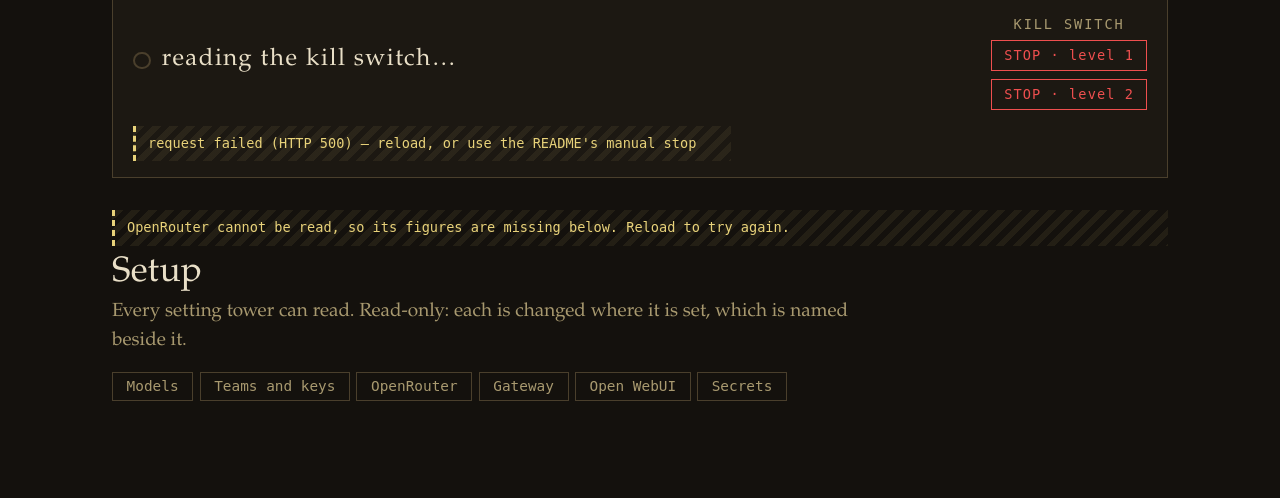
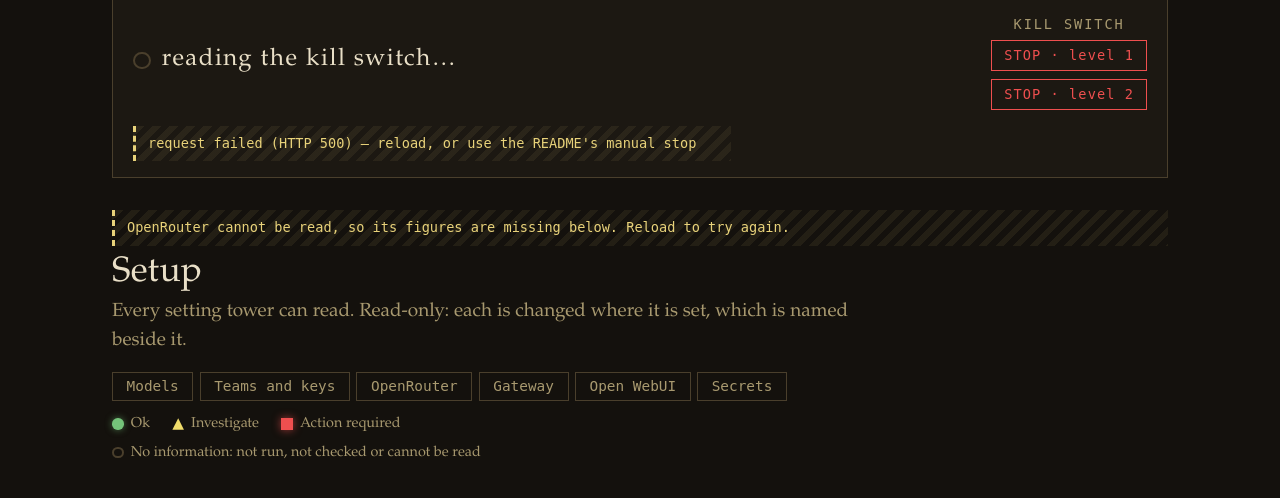
Before and after one commit to xivind/rapid-selector, a FastAPI app: template tower/tower/templates/setup.html in a window 1280 px wide. Shown: the part 156-654 px from the top of the page. Run offline with FastAPI, Linux system fonts and the light colour scheme; the template is opened without the code that fills it: most values are stand-ins (such as "Sample title", 1, 10 or a date in 2020); data that the repository does not hold is empty; parts of the project's set-up code (start-up, migrations or seed data) failed here and were passed over.

Commit message:
tower: cost bars show share of spend; reconciliation explained; a legend for the lights
The bars under Roles and Models were sized by calls against the busiest line,
while the list is sorted by spend. Setup's tab status names its tab.

Co-Authored-By: Claude Opus 5.5 <noreply@anthropic.com>

```diff
--- a/tower/tower/static/tower.css
+++ b/tower/tower/static/tower.css
@@ -368,6 +368,7 @@ input:focus { border-color: var(--amber); }
 .subtabs a:hover { color: var(--ink); border-color: var(--amber-low); }
 .subtabs a[aria-current="page"] { color: var(--ground); background: var(--amber); border-color: var(--amber); }
 .tab-status { margin: 0 0 .5rem; font: .9rem var(--mono); color: var(--dim); }
+.legend-lights { display: flex; flex-wrap: wrap; gap: .4rem 1.4rem; margin: 0 0 1rem; }
 .visually-hidden { position: absolute; width: 1px; height: 1px; overflow: hidden; clip-path: inset(50%); white-space: nowrap; }
 
 /* ---- Phone width ----------------------------------------------------------------------------- */
--- a/tower/tower/templates/cost.html
+++ b/tower/tower/templates/cost.html
@@ -74,10 +74,11 @@
   {% elif not rows %}
   <p class="note">No calls in this period.</p>
   {% else %}
-  {% set most = rows|map(attribute="calls")|max %}
+  {# each bar is the line's share of this list's spend #}
+  {% set total = rows|sum(attribute="spend_usd") %}
   <ol class="ranks">
     {% for r in rows %}
-    <li><span class="name">{{ r.label }}</span>{{ bar(r.calls, most) }}<span class="num">{{ r.calls }} calls</span><span class="num">{{ r.spend_usd|usd }}</span></li>
+    <li><span class="name">{{ r.label }}</span>{{ bar(r.spend_usd, total) }}<span class="num">{{ r.calls }} calls</span><span class="num">{{ r.spend_usd|usd }}</span></li>
     {% endfor %}
   </ol>
   {% endif %}
@@ -94,6 +95,7 @@
   <p class="{{ 'danger' if r.flagged }}">gateway {{ r.gateway_usd|usd }} · OpenRouter {{ r.openrouter_usd|usd }} · Δ {{ r.diff_usd|usd }}{% if r.diff_pct is not none %} ({{ '%+.1f'|format(r.diff_pct) }}%){% endif %}
     {% if r.flagged %}<strong>· gap above $0.05 or 5%</strong>{% endif %}</p>
   {% endif %}
+  <p class="note">What the gateway recorded against what OpenRouter charged. The gateway's budgets count only the gateway's figures, so if it records less than OpenRouter charges, its budgets stop calls later than they should. OpenRouter's own limits still hold. A red gap that lasts past a day usually means a price in the gateway is wrong: open the per-day lines to find the model, then press Check prices.</p>
   {% if days %}
   <details>
     <summary>Per day and model, the last 30 completed days and today</summary>
--- a/tower/tower/templates/setup.html
+++ b/tower/tower/templates/setup.html
@@ -17,8 +17,9 @@
 </nav>
 {% if tab_lights[{"teams": "teams_and_keys", "webui": "open_webui"}.get(tab, tab)] %}
 {% set l = tab_lights[{"teams": "teams_and_keys", "webui": "open_webui"}.get(tab, tab)] %}
-<p class="tab-status"><span class="lit"><span class="dot {{ l.colour }}" aria-hidden="true"></span>{{ l.word }}</span></p>
+<p class="tab-status"><span class="lit"><span class="dot {{ l.colour }}" aria-hidden="true"></span>{{ {"models": "Models", "teams": "Teams and keys", "openrouter": "OpenRouter", "gateway": "Gateway", "webui": "Open WebUI", "secrets": "Secrets"}[tab] }}: {{ l.word }}</span></p>
 {% endif %}
+<p class="note legend-lights">{% for colour, word in (("go", "Ok"), ("caution", "Investigate"), ("stop", "Action required"), ("off", "No information: not run, not checked or cannot be read")) %}<span class="lit"><span class="dot {{ colour }}" aria-hidden="true"></span>{{ word }}</span>{% endfor %}</p>
 
 {% if tab == "models" %}
 <section aria-labelledby="models-title">
```
Also changed, not shown: tower/tests/test_pages.py (+31 -0 lines).
